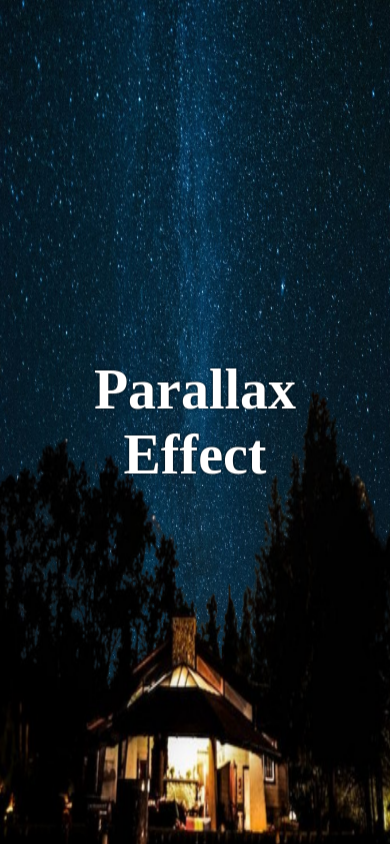
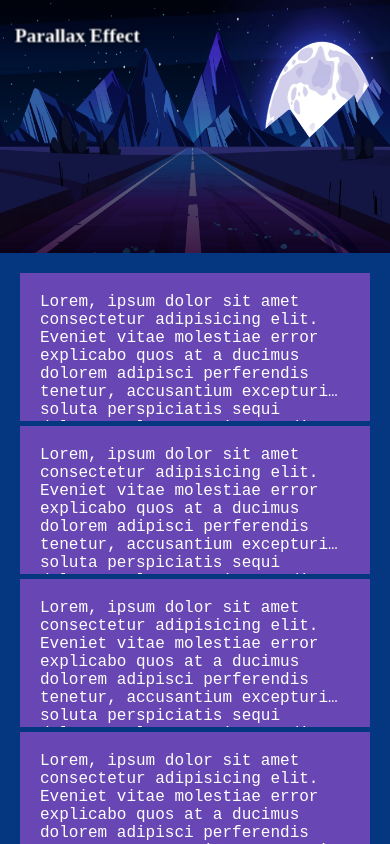
Before and after one commit to akakipertsuliani/parallaxEffect, a plain HTML site: page index.html in a window 390 px wide. Drawn offline with Linux system fonts and the light colour scheme.

Commit message:
fullUpdate

```diff
--- a/index.html
+++ b/index.html
@@ -11,34 +11,38 @@
 <body>
     <div class="wrapper">
         <div class="container">
-            <img src="image/galaxy.jpg" alt="galaxy" class="galaxy">
-            <img src="image/House.png" alt="mountin" class="house">
+            <img src="img/background.png" alt="galaxy" class="galaxy">
+            <img src="img/front.png" alt="mountin" class="way">
             <h1 class="main-text">Parallax Effect</h1>
         </div>
-        <section class="text-section">Lorem ipsum dolor sit amet consectetur adipisicing elit. Molestias quaerat neque
-            excepturi nostrum voluptate, provident modi laboriosam hic non quis. Adipisci est autem fugit commodi
-            necessitatibus! Iure odio eveniet quis ea nobis. Eligendi expedita alias qui nihil mollitia nostrum et
-            voluptate atque, blanditiis quod molestiae eum facilis amet quisquam fugiat quae, suscipit soluta ullam
-            nulla voluptas sequi omnis architecto? Quos harum dignissimos sed. Perspiciatis delectus accusamus ab
-            aliquid explicabo quos, est laudantium nesciunt sequi magni similique voluptates. Corrupti iste consequuntur
-            atque fuga molestiae consectetur deserunt. Quasi corporis cumque sunt, ex qui quaerat expedita officiis
-            reiciendis! Corporis molestiae mollitia adipisci enim, nam, dolorum nisi asperiores esse itaque magni
-            aspernatur. Possimus, modi. Totam provident eaque laudantium porro sapiente obcaecati ad natus facilis
-            eligendi in consectetur minima dolore eius quasi tempora temporibus molestias rem nam voluptatibus,
-            necessitatibus incidunt odit, mollitia ratione. Quidem necessitatibus eius aliquam eveniet aperiam nam qui
-            alias quas illum ab iste in repellat tempora explicabo quos repudiandae nobis nemo tempore quam veniam,
-            laborum dolorem. Distinctio, ratione. Perferendis, minima sed! Delectus sapiente sit praesentium, possimus
-            laboriosam quasi molestiae deleniti consectetur esse? Est nemo ratione aliquid! Obcaecati eius est
-            necessitatibus? Facilis libero dicta illum aliquam corporis, mollitia vitae doloremque voluptate facere hic
-            quasi repellendus dolorum blanditiis et suscipit quaerat voluptatem, ut accusantium fugiat sit natus magnam
-            eos harum quidem? Adipisci, quas nihil? Ut eum vel voluptatem ad quas nisi animi mollitia et reprehenderit
-            pariatur? Deserunt earum suscipit, labore, corrupti nam nemo cum necessitatibus quos saepe eveniet
-            praesentium maxime asperiores sapiente explicabo qui cumque dignissimos eius aliquid debitis doloremque!
-            Animi facere doloremque ab corrupti repudiandae. Deleniti hic quam atque tempore, vel provident temporibus
-            aliquid eos magni sint, eaque eum nesciunt doloribus et voluptates. Hic nihil ullam quam deserunt qui. Dolor
-            magni eveniet animi aliquid labore maxime molestiae sunt! Aut fugiat distinctio natus debitis.
+        <section class="text-section">
+            <div class="text-container">
+                <p>Lorem, ipsum dolor sit amet consectetur adipisicing elit. Eveniet vitae molestiae error explicabo
+                    quos at a ducimus dolorem adipisci perferendis tenetur, accusantium excepturi soluta perspiciatis
+                    sequi dolorum voluptates iste? Odio impedit earum cupiditate iure maiores quia voluptates rem nulla
+                    deleniti molestias quos rerum velit, laboriosam corporis accusantium quibusdam a! Cum.</p>
+            </div>
+            <div class="text-container">
+                <p>Lorem, ipsum dolor sit amet consectetur adipisicing elit. Eveniet vitae molestiae error explicabo
+                    quos at a ducimus dolorem adipisci perferendis tenetur, accusantium excepturi soluta perspiciatis
+                    sequi dolorum voluptates iste? Odio impedit earum cupiditate iure maiores quia voluptates rem nulla
+                    deleniti molestias quos rerum velit, laboriosam corporis accusantium quibusdam a! Cum.</p>
+            </div>
+            <div class="text-container">
+                <p>Lorem, ipsum dolor sit amet consectetur adipisicing elit. Eveniet vitae molestiae error explicabo
+                    quos at a ducimus dolorem adipisci perferendis tenetur, accusantium excepturi soluta perspiciatis
+                    sequi dolorum voluptates iste? Odio impedit earum cupiditate iure maiores quia voluptates rem nulla
+                    deleniti molestias quos rerum velit, laboriosam corporis accusantium quibusdam a! Cum.</p>
+            </div>
+            <div class="text-container">
+                <p>Lorem, ipsum dolor sit amet consectetur adipisicing elit. Eveniet vitae molestiae error explicabo
+                    quos at a ducimus dolorem adipisci perferendis tenetur, accusantium excepturi soluta perspiciatis
+                    sequi dolorum voluptates iste? Odio impedit earum cupiditate iure maiores quia voluptates rem nulla
+                    deleniti molestias quos rerum velit, laboriosam corporis accusantium quibusdam a! Cum.</p>
+            </div>
         </section>
     </div>
+
 </body>
 
 </html>
--- a/style.css
+++ b/style.css
@@ -13,44 +13,90 @@
 .container {
     position: relative;
     height: 100%;
-    display: flex;
-    justify-content: center;
-    align-items: center;
     transform-style: preserve-3d;
     z-index: -1;
 }
 
 .galaxy {
-    transform: translateZ(-10px) scale(2.01);
+    position: absolute;
+    width: 100%;
+    height: 60%;
+    z-index: -1;
+    transform: translateZ(-5px) scale(2);
 }
 
-.house {
-    transform: translateZ(-5px) scale(1.51);
+.way {
+    position: absolute;
+    width: 100%;
+    height: 90%;
+    margin-top: 8%;
 }
 
 .main-text {
-    transform: translateZ(-10px) scale(1);
+    position: absolute;
+    left: -4%;
+    top: 20%;
+    color: #FFF;
+    text-shadow: 0 0 5px #000;
+    font-size: 3rem;
+    text-align: center;
+    transform: translateZ(-2px);
 }
 
-.galaxy,
-.house {
-    position: absolute;
-    width: 100%;
-    height: 100%;
-    z-index: -1;
-}
-
-.main-text {
+.text-section {
+    background-color: #053680;
     color: #FFF;
-    text-shadow: 0 0 5px #000;
-    font-size: 7em;
+    padding: 20px;
+    display: flex;
+    flex-direction: column;
+    gap: 5px;
+    font-size:1.5rem;
     text-align: center;
 }
 
-.text-section {
-    background-color: #333;
+.text-container {
+    background-color: #6847B4;
     color: #FFF;
     padding: 20px;
-    font-size:1.5rem;
-    text-align: center;
+    font-family: monospace;
+    text-align: left;
+    transition: transform 0.5s;
 }
+
+.text-container:hover {
+    transform: scale(1.02);
+}
+
+@media screen and (max-width: 768px) {
+    .container {
+        height: 30%;
+    }
+
+    .galaxy {
+        height: 40%;
+        width: 50%;
+        margin-bottom: auto;
+        transform: translateZ(-5px) scale(6);
+    }
+
+    .main-text {
+        left: -5%;
+        top: -20%;
+        font-size: 1.45rem;
+        text-align: center;
+        transform: translateZ(-1.9px);
+    }
+
+    .text-container {
+        background-color: #6847b4;
+        color: #FFF;
+        padding: 20px;
+        font-size: 1rem;
+        font-family: monospace;
+        display: -webkit-box;
+        overflow: hidden;
+        -webkit-box-orient: vertical;
+        -webkit-line-clamp: 6;
+        text-align: left;
+    }
+}
```
Also changed, not shown: image/House.png (deleted), image/galaxy.jpg (deleted), img/background.png (added), img/front.png (added).
